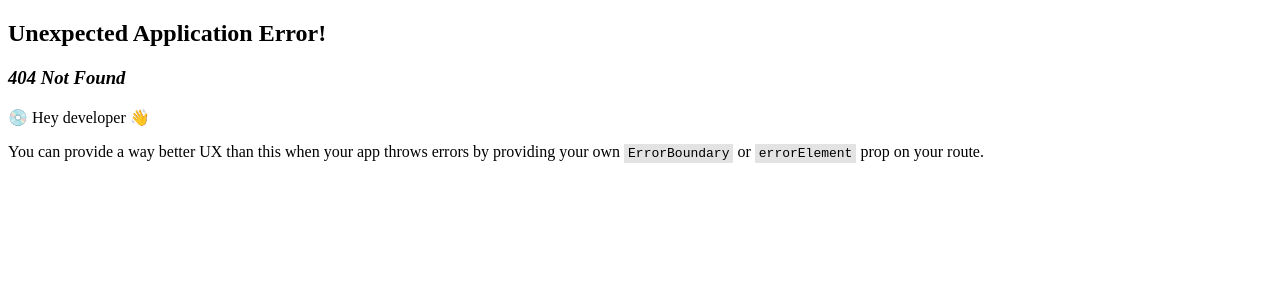
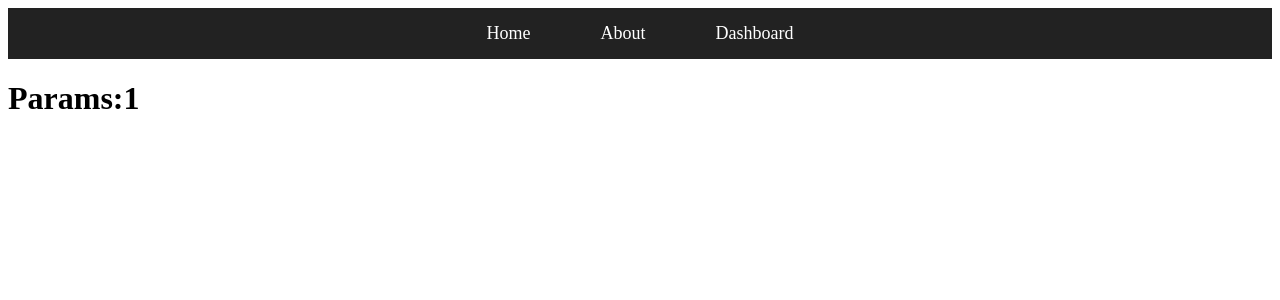
Before and after one commit to ashupal-career/Daily-react-practice, a React (Vite) app in the folder react-project-ten/: page /student/1 in a window 1280 px wide. Before the commit this address had no page. Shown: the top 300 px of the page. Built offline with nearby package versions, Linux system fonts and the light colour scheme.

Commit message:
useParams

```diff
--- a/react-project-ten/src/App.jsx
+++ b/react-project-ten/src/App.jsx
@@ -4,6 +4,7 @@ import Home from './components/Home';
 import About from './components/About';
 import Dashboard from './components/Dashboard';
 import Navbar from './components/Navbar';
+import ParamComp from './components/paramComp';
 
 const router = createBrowserRouter([
   {
@@ -27,6 +28,13 @@ const router = createBrowserRouter([
       <Dashboard />
     </div>
   },
+  {
+    path: "/student/:id",
+    element: <div>
+      <Navbar/>
+      <ParamComp/>
+    </div>
+  }
 
 ]);
 
@@ -34,7 +42,6 @@ function App() {
   return (
     <div>
       <RouterProvider router={router} />
-      {/* <Navbar/> */}
     </div>
   );
 }
--- /dev/null
+++ b/react-project-ten/src/components/ParamComp.jsx
@@ -0,0 +1,13 @@
+import React from 'react'
+import { useParams } from 'react-router-dom'
+
+const ParamComp = () => {
+    const {id} = useParams();
+  return (
+    <div>
+        <h1>Params:{id}</h1>
+    </div>
+  )
+}
+
+export default ParamComp
```
